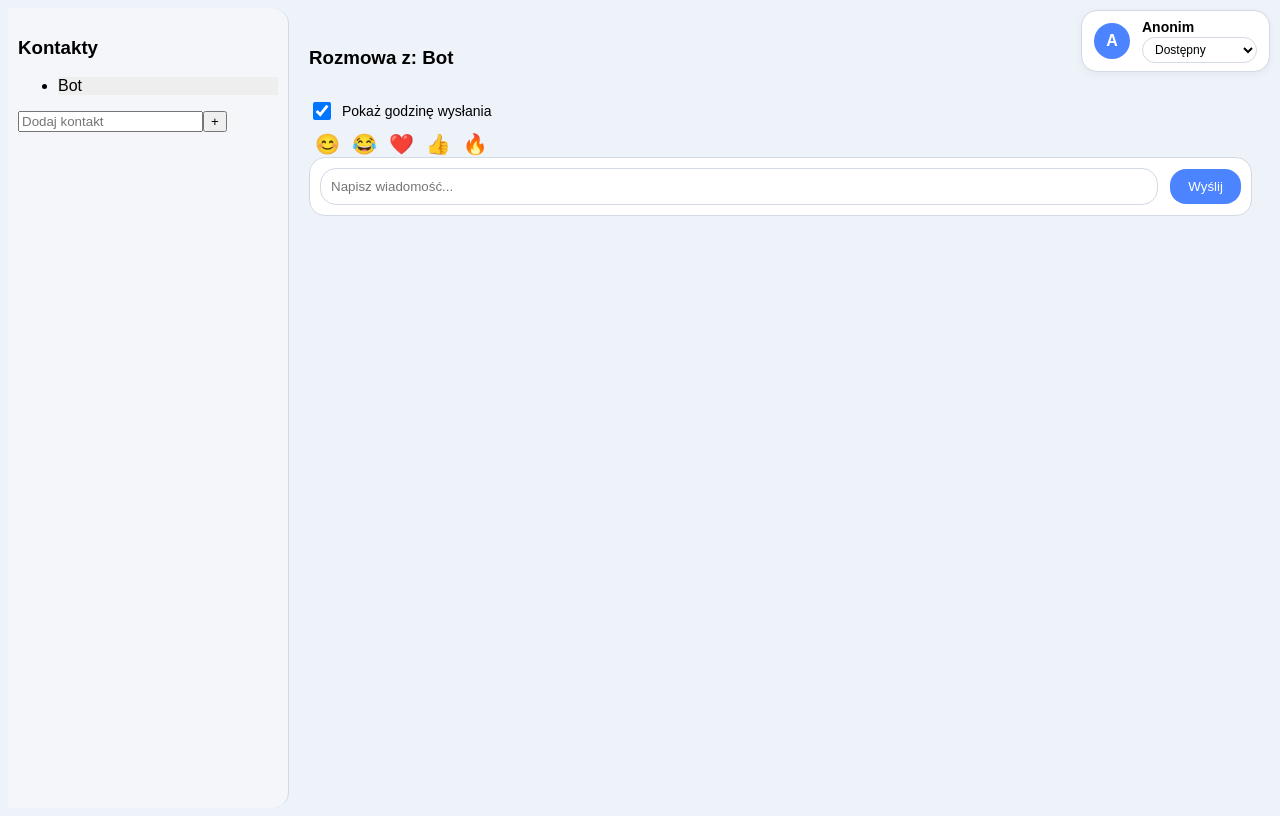
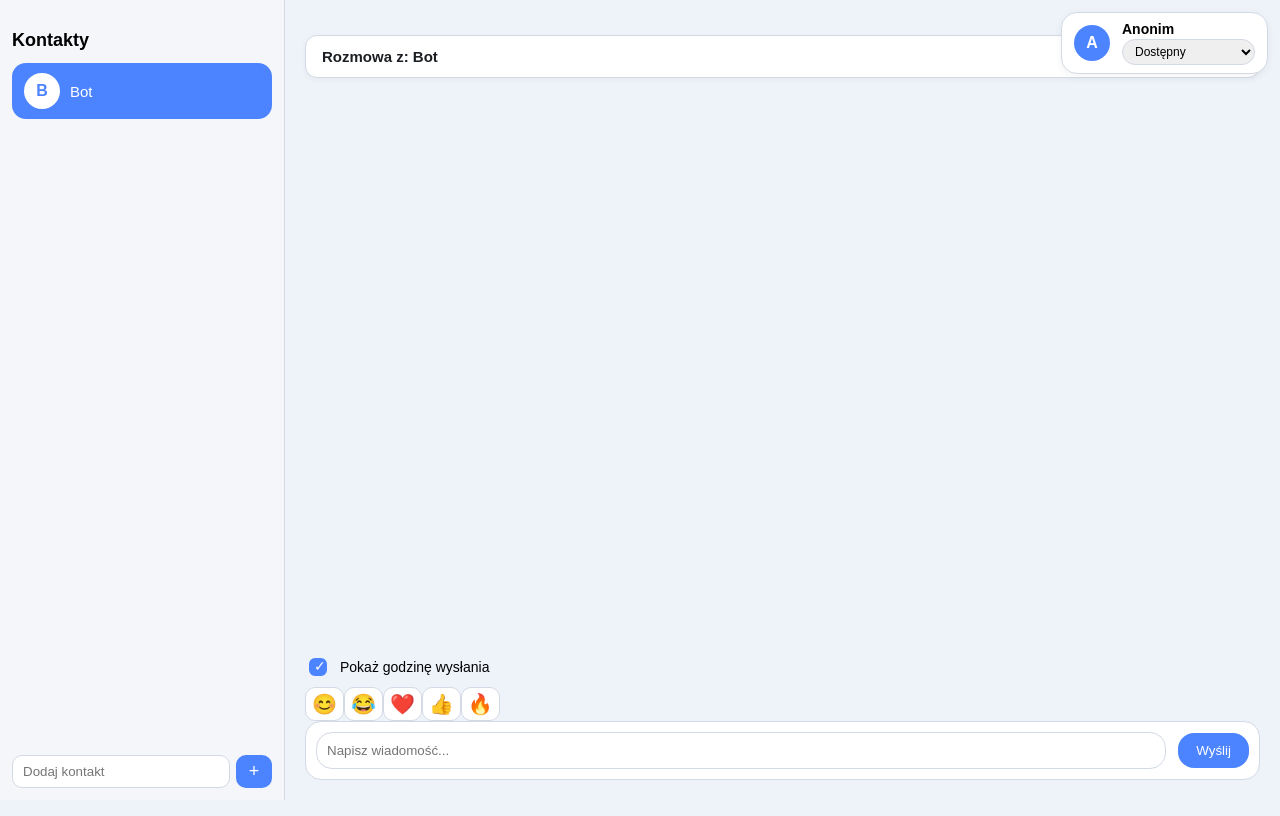
Before and after one commit to adampietkiewicz56/chat-window, a React (Create React App) app in the folder chat-app/: page /chat in a window 1280 px wide. Built offline with nearby package versions, Linux system fonts and the light colour scheme.

Commit message:
Naprawiono listę kontaktów, dodano scrollbar w conversation

```diff
--- a/chat-app/src/components/ContactList.jsx
+++ b/chat-app/src/components/ContactList.jsx
@@ -1,9 +1,9 @@
 import { useState } from "react";
 import { useChatContext } from "../context/ChatContext";
 
-
 export default function ContactList() {
-    const { contacts, currentContact, setCurrentContact, addContact } = useChatContext();
+  const { contacts, currentContact, setCurrentContact, addContact } =
+    useChatContext();
   const [newContact, setNewContact] = useState("");
 
   const handleAdd = (e) => {
@@ -14,24 +14,27 @@ export default function ContactList() {
   };
 
   return (
-        <div>
-            <h3>Kontakty</h3>
-            <ul>
+    <div className="contact-sidebar">
+      <h3 className="contact-title">Kontakty</h3>
+
+      <ul className="contact-list">
         {contacts.map((c) => (
           <li
             key={c.id}
-                        style={{
-                            cursor: "pointer",
-                            background: c.id === currentContact ? "#eee" : "transparent",
-                        }}
+            className={`contact-item ${
+              c.id === currentContact ? "active" : ""
+            }`}
             onClick={() => setCurrentContact(c.id)}
           >
-                        {c.name}
+            <div className="contact-avatar">
+              {c.name.charAt(0).toUpperCase()}
+            </div>
+            <span className="contact-name">{c.name}</span>
           </li>
         ))}
       </ul>
 
-            <form onSubmit={handleAdd}>
+      <form className="add-contact-form" onSubmit={handleAdd}>
         <input
           type="text"
           placeholder="Dodaj kontakt"
--- a/chat-app/src/components/Conversation.jsx
+++ b/chat-app/src/components/Conversation.jsx
@@ -46,7 +46,14 @@ export default function Conversation() {
                     value={editText}
                     onChange={(e) => setEditText(e.target.value)}
                   />
-                  <button onClick={() => saveEdit(index)}>OK</button>
+                  <button
+                    onClick={(e) => {
+                      e.stopPropagation();
+                      saveEdit(index);
+                    }}
+                  >
+                    OK
+                  </button>
                 </>
               ) : (
                 <span>{m.text}</span>
--- a/chat-app/src/components/UserHeader.jsx
+++ b/chat-app/src/components/UserHeader.jsx
@@ -1,4 +1,6 @@
 import { useChatContext } from "../context/ChatContext";
+import StatusSelect from "./StatusSelect";
+
 
 export default function UserHeader() {
   const { user, setUser } = useChatContext();
@@ -9,14 +11,7 @@ export default function UserHeader() {
 
       <div className="details">
         <strong>{user.name}</strong>
-        <select
-          className="status-select"
-          value={user.status}
-          onChange={(e) => setUser({ ...user, status: e.target.value })}
-        >
-          <option value="Dostępny">Dostępny</option>
-          <option value="Zaraz wracam">Zaraz wracam</option>
-        </select>
+        <StatusSelect/>
       </div>
     </div>
   );
--- a/chat-app/src/styles/main.scss
+++ b/chat-app/src/styles/main.scss
@@ -1,10 +1,6 @@
 @import "./variables.scss";
 
-
-
-
-
-
+/* ===== VARIABLES ===== */
 $bg: #eef3f9;
 $accent: #4c84ff;
 $accent-light: #e7efff;
@@ -14,66 +10,223 @@ $text-dark: #1b1f23;
 $radius: 16px;
 $border: #d3d9e5;
 
+/* ===== GLOBAL ===== */
+html,
 body {
+  height: 100%;
+  margin: 0;
   background: $bg;
   font-family: Arial, sans-serif;
+  overflow: hidden;
 }
 
-/* SIDEBAR */
+/* ===== LAYOUT ===== */
+.chat-container {
+  display: flex;
+  height: 100vh;
+}
+
+.chat-content {
+  display: flex;
+  flex: 1;
+}
+
+/* ===== SIDEBAR / CONTACTS ===== */
 .sidebar {
   width: 260px;
-  background: #ffffff;
-  padding: 14px;
-  display: flex;
-  flex-direction: column;
-  gap: 10px;
+  background: #f4f6fa;
   border-right: 1px solid $border;
-  border-radius: 0 16px 16px 0;
-}
-
-.contact-item {
-  padding: 10px;
-  border-radius: $radius;
-  cursor: pointer;
-  border: 1px solid transparent;
-  transition: 0.2s;
-}
-
-.contact-item:hover {
-  background: $accent-light;
-}
-
-.contact-item.active {
-  background: $accent;
-  color: #fff;
-}
-
-/* CHAT PANEL */
-.chat-panel {
-  padding: 20px 40px;
+  padding: 12px;
   display: flex;
   flex-direction: column;
 }
 
+.contact-sidebar {
+  display: flex;
+  flex-direction: column;
+  height: 100%;
+}
+
+.contact-title {
+  font-size: 18px;
+  margin-bottom: 12px;
+}
+
+.contact-list {
+  flex: 1;
+  overflow-y: auto;
+  list-style: none;
+  padding: 0;
+  margin: 0;
+  display: flex;
+  flex-direction: column;
+  gap: 6px;
+}
+
+.contact-item {
+  display: flex;
+  align-items: center;
+  gap: 10px;
+  padding: 10px 12px;
+  border-radius: 14px;
+  cursor: pointer;
+  transition: background 0.2s;
+
+  &:hover {
+    background: $accent-light;
+  }
+
+  &.active {
+    background: $accent;
+    color: #fff;
+  }
+}
+
+.contact-avatar {
+  width: 36px;
+  height: 36px;
+  border-radius: 50%;
+  background: $accent;
+  color: #fff;
+  display: flex;
+  align-items: center;
+  justify-content: center;
+  font-weight: bold;
+}
+
+.contact-item.active .contact-avatar {
+  background: #fff;
+  color: $accent;
+}
+
+.contact-name {
+  font-size: 15px;
+  font-weight: 500;
+}
+
+/* ===== ADD CONTACT ===== */
+.add-contact-form {
+  display: flex;
+  gap: 6px;
+  margin-top: 12px;
+
+  input {
+    flex: 1;
+    padding: 8px 10px;
+    border-radius: 10px;
+    border: 1px solid $border;
+  }
+
+  button {
+    width: 36px;
+    border-radius: 10px;
+    border: none;
+    background: $accent;
+    color: #fff;
+    font-size: 18px;
+    cursor: pointer;
+
+    &:hover {
+      background: darken($accent, 8%);
+    }
+  }
+}
+
+/* ===== CHAT PANEL ===== */
+
+
+.chat-panel {
+  flex: 1;
+  display: flex;
+  flex-direction: column;
+  padding: 20px;
+  position: relative;
+}
+
+/* ===== USER HEADER ===== */
+.user-header {
+  position: fixed;
+  top: 12px;
+  right: 12px;
+  background: #fff;
+  border: 1px solid $border;
+  border-radius: $radius;
+  padding: 8px 12px;
+  display: flex;
+  align-items: center;
+  gap: 12px;
+  box-shadow: 0 2px 8px rgba(0, 0, 0, 0.05);
+  z-index: 1000;
+}
+
+.avatar {
+  width: 36px;
+  height: 36px;
+  border-radius: 50%;
+  background: $accent;
+  color: #fff;
+  display: flex;
+  align-items: center;
+  justify-content: center;
+  font-weight: bold;
+}
+
+.details {
+  strong {
+    display: block;
+    font-size: 14px;
+  }
+
+  select {
+    font-size: 12px;
+    margin-top: 2px;
+    border-radius: $radius;
+    border: 1px solid $border;
+    padding: 4px 8px;
+    cursor: pointer;
+  }
+}
+
+/* ===== CONVERSATION ===== */
+.conversation {
+  display: flex;
+  flex-direction: column;
+  height: 100%;
+}
+
+.conversation-header {
+  flex-shrink: 0;
+  padding: 12px 16px;
+  margin-bottom: 8px;
+
+  background: #ffffff;
+  border: 1px solid $border;
+  border-radius: 12px;
+
+  font-weight: 600;
+  font-size: 15px;
+  color: $text-dark;
+
+  box-shadow: 0 2px 6px rgba(0, 0, 0, 0.04);
+}
+/* ===== MESSAGES ===== */
 .messages {
   flex: 1;
   overflow-y: auto;
   display: flex;
   flex-direction: column;
-  gap: 6px;
-  margin-bottom: 12px;
+  gap: 8px;
+  padding-right: 4px;
 }
 
-/* BUBBLES */
 .message-container {
   display: flex;
   flex-direction: column;
   max-width: 60%;
-  word-wrap: break-word;
-}
 
-.message-container.mine {
-  align-self: flex-end;
+  &.mine {
+    align-self: flex-end;
+  }
 }
 
 .message-bubble {
@@ -90,10 +243,9 @@ body {
 
 .bot .message-bubble {
   background: $bot-color;
-  width: auto;
 }
 
-/* INPUT */
+/* ===== INPUT ===== */
 .message-input-container {
   display: flex;
   align-items: center;
@@ -119,27 +271,30 @@ body {
   border: none;
   border-radius: $radius;
   cursor: pointer;
-  transition: 0.2s;
-}
-
-.send-btn:hover {
-  background: darken($accent, 10%);
-}
-
-.emoji-btn {
-  background: none;
-  border: none;
-  font-size: 20px;
-  cursor: pointer;
-  transition: $transition;
 
   &:hover {
-    transform: scale(1.2);
+    background: darken($accent, 10%);
   }
 }
 
+/* ===== SETTINGS ===== */
+.settings-toggle {
+  display: flex;
+  align-items: center;
+  gap: 8px;
+  font-size: 14px;
+  margin-bottom: 8px;
+
+  input {
+    width: 18px;
+    height: 18px;
+    cursor: pointer;
+  }
+}
+
+/* ===== RESPONSIVE ===== */
 @media (max-width: 768px) {
-  .app-layout {
+  .chat-content {
     flex-direction: column;
   }
 
@@ -149,106 +304,65 @@ body {
   }
 
   .chat-panel {
-    width: 100%;
+    padding: 12px;
   }
 }
 
-.conversation-header {
-  position: relative;
-  z-index: 1; /* pod selectem */
-  pointer-events: none; /* NIE przechwytuje kliknięć */
-}
-
-
-.user-header {
-  position: absolute;
-  top: 10px;
-  right: 10px;
-  background: #fff;
-  border: 1px solid $border;
-  border-radius: $radius;
-  padding: 8px 12px;
-  display: flex;
-  align-items: center;
-  gap: 12px;
-  box-shadow: 0 2px 8px rgba(0,0,0,0.05);
-}
-
-.user-info {
-  display: flex;
-  align-items: center;
-  gap: 10px;
-}
-
-.avatar {
-  width: 36px;
-  height: 36px;
-  border-radius: 50%;
-  background: $accent;
-  color: #fff;
-  display: flex;
-  align-items: center;
-  justify-content: center;
-  font-weight: bold;
-  font-size: 16px;
-}
-
-.details strong {
-  display: block;
-  font-size: 14px;
-}
-
-.details select {
-  font-size: 12px;
-  margin-top: 2px;
-}
-
-.status-select {
-  background: #fff;
-  border: 1px solid $border;
-  border-radius: $radius;
-  padding: 4px 8px;
-  cursor: pointer;
-  font-size: 12px;
-  z-index: 100;
-  z-index: 99999 !important;
-}
-
-
-
-.chat-container {
-  display: flex;
-  height: 100vh;
-}
-
-.chat-content {
-  display: flex;
-  flex: 1;
-}
-
-.sidebar {
-  width: 260px;
-  background: #f4f6fa;
-  border-right: 1px solid $border;
-  padding: 10px;
-}
-
-.chat-panel {
-  flex: 1;
-  position: relative;
-  padding: 20px;
+/* ===== SETTINGS PANEL ===== */
+.settings-panel {
+  margin-bottom: 8px;
 }
 
 .settings-toggle {
   display: flex;
   align-items: center;
-  gap: 8px;
+  gap: 10px;
   font-size: 14px;
-  margin-bottom: 8px;
+  cursor: pointer;
+  user-select: none;
 }
 
 .settings-toggle input {
+  appearance: none;
   width: 18px;
   height: 18px;
+  border-radius: 6px;
+  border: 2px solid $accent;
   cursor: pointer;
+  position: relative;
 }
+
+.settings-toggle input:checked {
+  background: $accent;
+}
+
+.settings-toggle input:checked::after {
+  content: "✓";
+  position: absolute;
+  top: -2px;
+  left: 3px;
+  color: #fff;
+  font-size: 14px;
+}
+
+/* ===== EMOJI BAR ===== */
+.emoji-bar {
+  display: flex;
+  gap: 6px;
+  margin-bottom: 6px;
+}
+
+.emoji-btn {
+  background: #fff;
+  border: 1px solid $border;
+  border-radius: 10px;
+  font-size: 20px;
+  cursor: pointer;
+  padding: 4px 6px;
+  transition: transform 0.15s ease, background 0.15s ease;
+}
+
+.emoji-btn:hover {
+  transform: scale(1.15);
+  background: $accent-light;
+}
```
Lines whose indentation alone changed are shown as unchanged.
